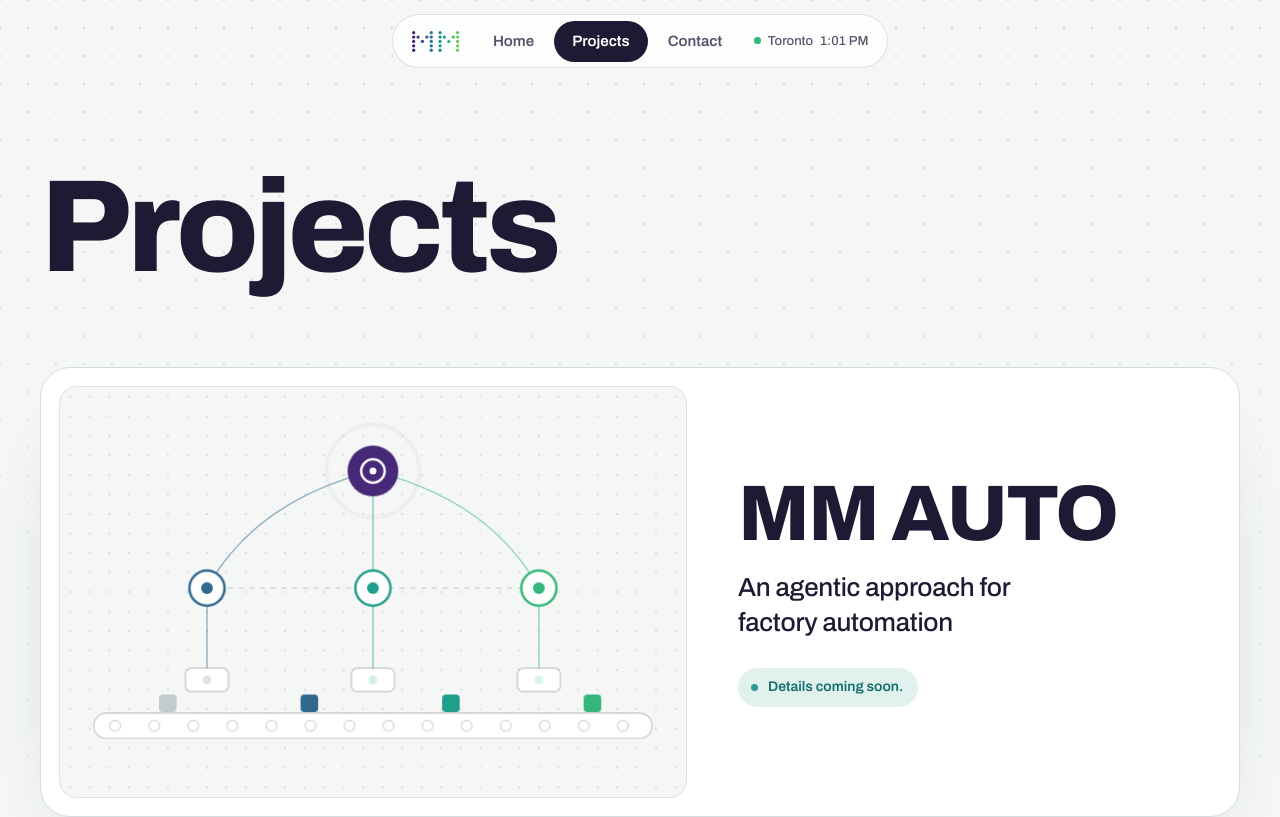
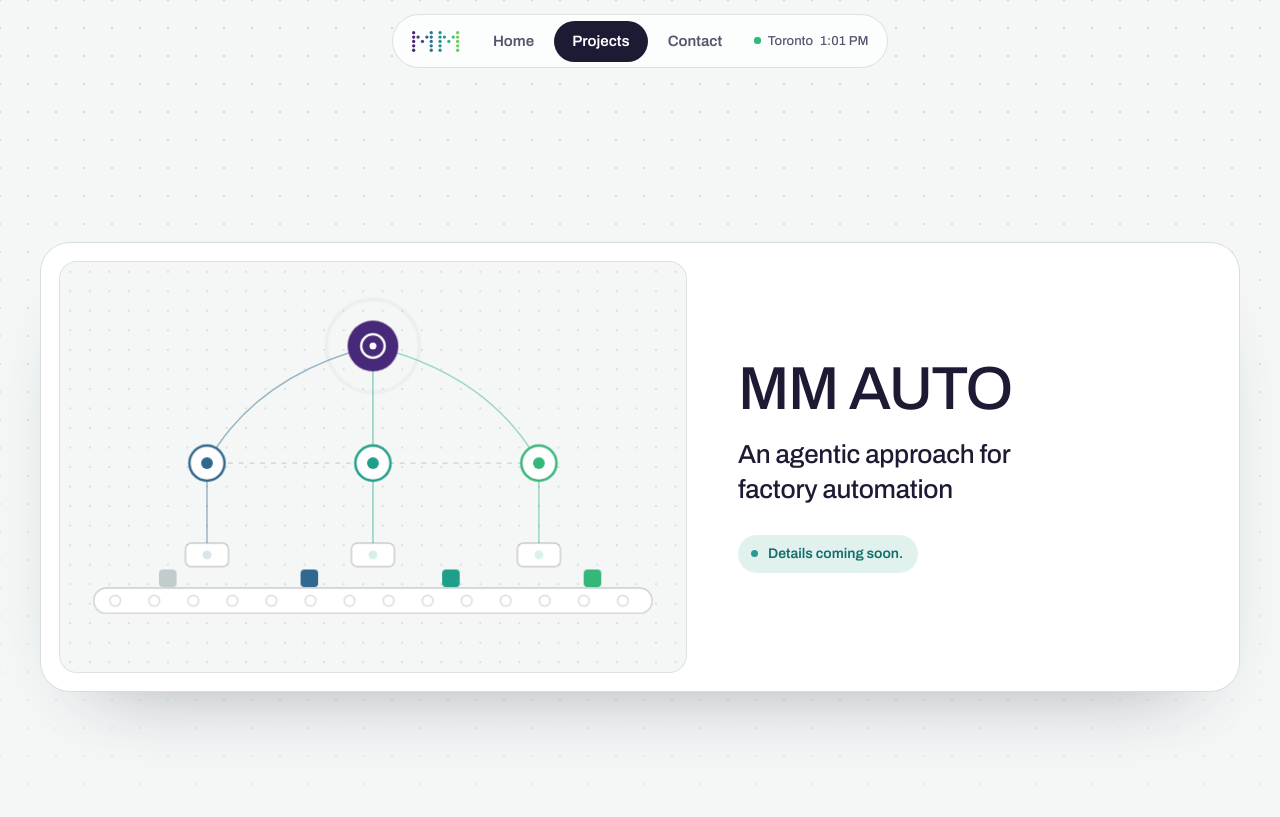
Before and after one commit to mmetwalli96/mmetwalli, a React (Vite) app: page /projects in a window 1280 px wide. Shown: the top 817 px of the page. Built offline with nearby package versions, Linux system fonts and the light colour scheme.

Commit message:
Removed the large page title projects on top of the project cards and made the project name smaller to fit in one line

```diff
--- a/src/components/projects/ProjectCard.module.css
+++ b/src/components/projects/ProjectCard.module.css
@@ -47,7 +47,8 @@
 }
 
 .title {
-  font-size: clamp(2.75rem, 1.4rem + 4.4vw, 5.5rem);
+  font-weight: 500;
+  font-size: clamp(1.9em, 1.2rem + 3.25vw, 4.25rem);
 }
 
 .summary {
--- a/src/pages/Projects.tsx
+++ b/src/pages/Projects.tsx
@@ -1,6 +1,5 @@
 import { Page } from '@/components/layout/Page';
 import { ProjectCard } from '@/components/projects/ProjectCard';
-import { ScatterTitle } from '@/components/ui/ScatterTitle';
 import { projects } from '@/data/projects';
 import styles from '@/pages/Projects.module.css';
 
@@ -8,7 +7,6 @@ export default function Projects() {
   return (
     <Page title="Projects">
       <div className={`container ${styles.page}`}>
-        <ScatterTitle text="Projects" className={`display ${styles.title}`} />
         <ul className={styles.list} aria-label="Projects">
           {projects.map((project) => (
             <li key={project.id}>
```
